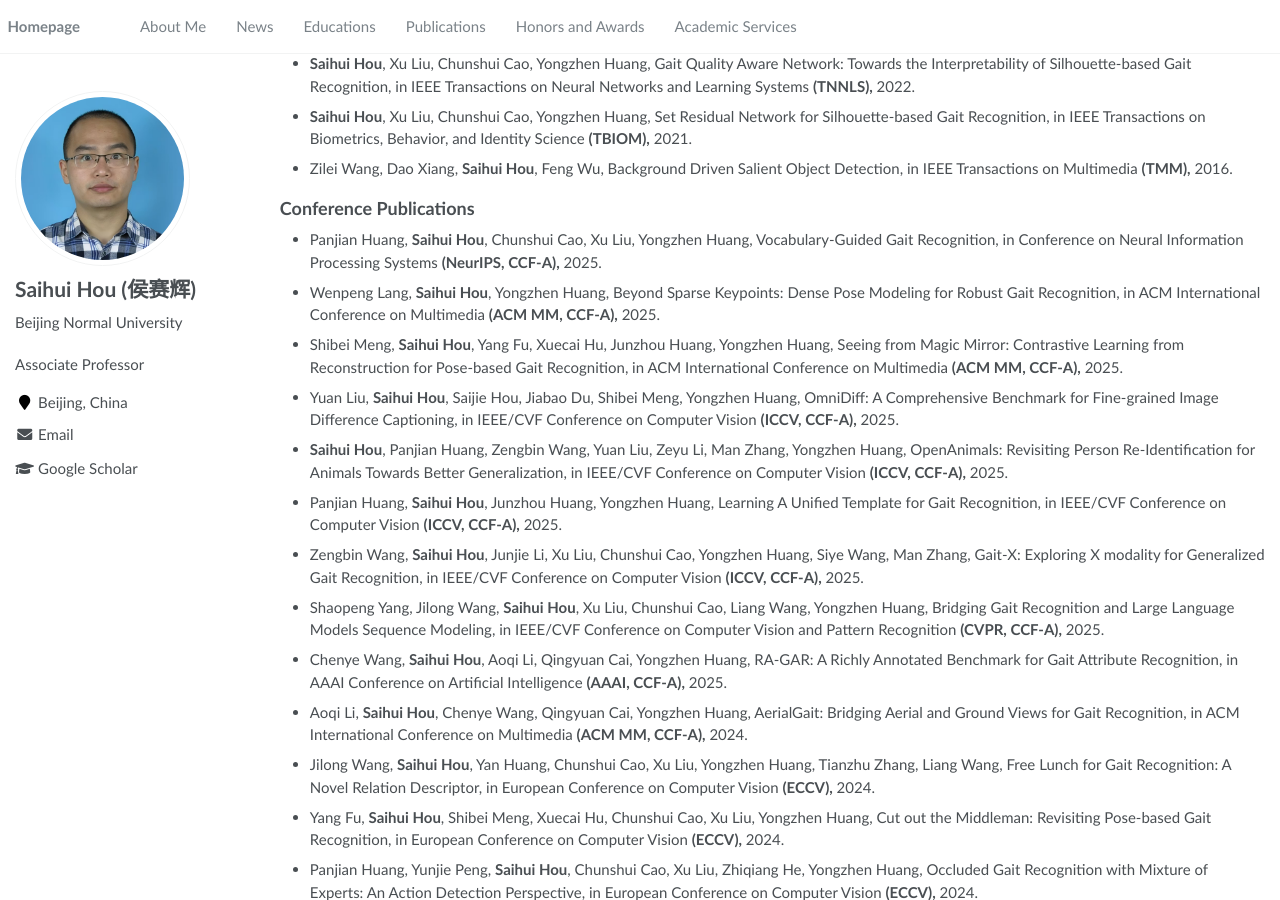
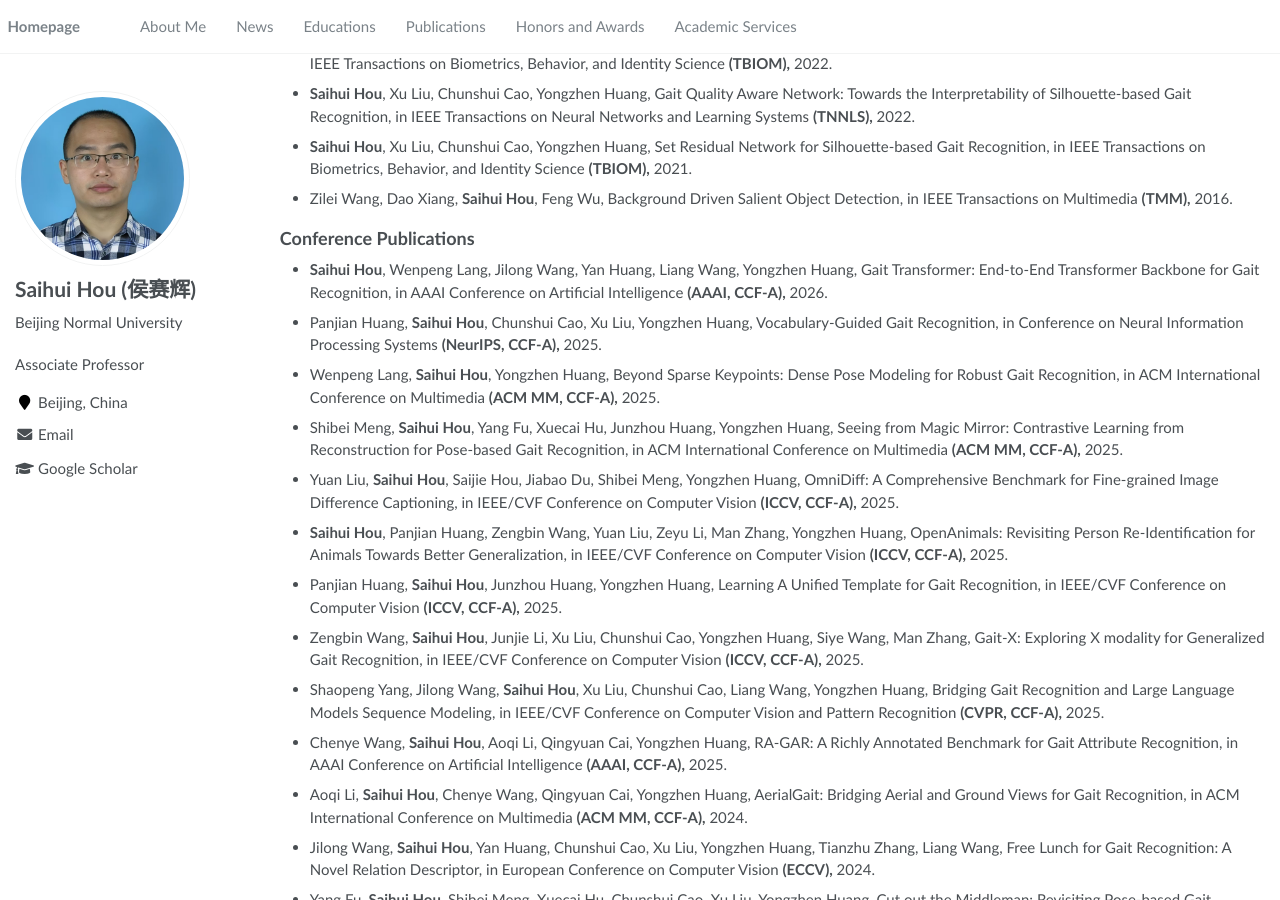
Before and after one commit to hshustc/hshustc.github.io, a Jekyll site: the page built from _pages/about.md, in a window 1280 px wide and 900 px high, scrolled down 1725 px. Built offline with Jekyll 4.4.1, drawn with Linux system fonts in a browser that asks for light colours; some of the changed text lies outside the part shown.

Commit message:
Update News and Pub

```diff
--- a/_pages/includes/2-news.md
+++ b/_pages/includes/2-news.md
@@ -1,4 +1,5 @@
 # 🔥 News
+- *2025.11*: 🎉 One Paper Accepted by AAAI Conference on Artificial Intelligence (AAAI, CCF-A).
 - *2025.11*: 🎉 One Paper Accepted by IEEE Transactions on Information Forensics and Security (TIFS, CCF-A).
 - *2025.09*: 🎉 Recognized as a World's Top 2% Scientist by Stanford/Elsevier for the second straight year.
 - *2025.09*: 🎉 One Paper Accepted by Conference on Neural Information Processing Systems (NeurIPS, CCF-A).
--- a/_pages/includes/4-pub.md
+++ b/_pages/includes/4-pub.md
@@ -46,6 +46,8 @@
 
 
 ## Conference Publications
+
+- **Saihui Hou**, Wenpeng Lang, Jilong Wang, Yan Huang, Liang Wang, Yongzhen Huang, Gait Transformer: End-to-End Transformer Backbone for Gait Recognition, in AAAI Conference on Artificial Intelligence **(AAAI, CCF-A),** 2026.
 
 - Panjian Huang, **Saihui Hou**, Chunshui Cao, Xu Liu, Yongzhen Huang, Vocabulary-Guided Gait Recognition, in Conference on Neural Information Processing Systems **(NeurIPS, CCF-A),** 2025.
 
```
